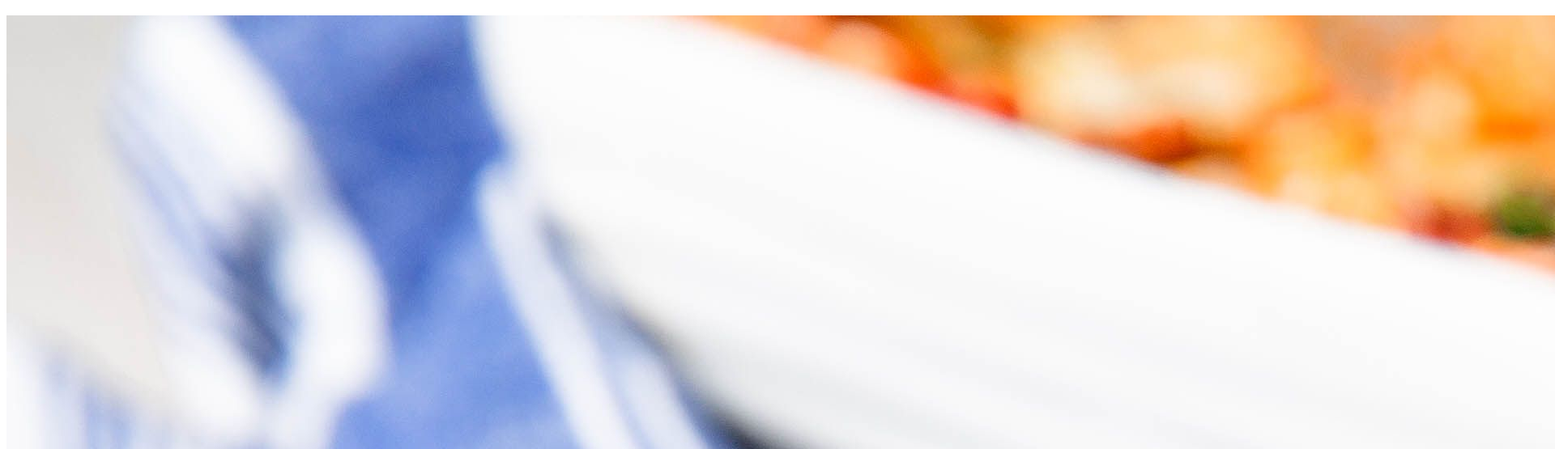
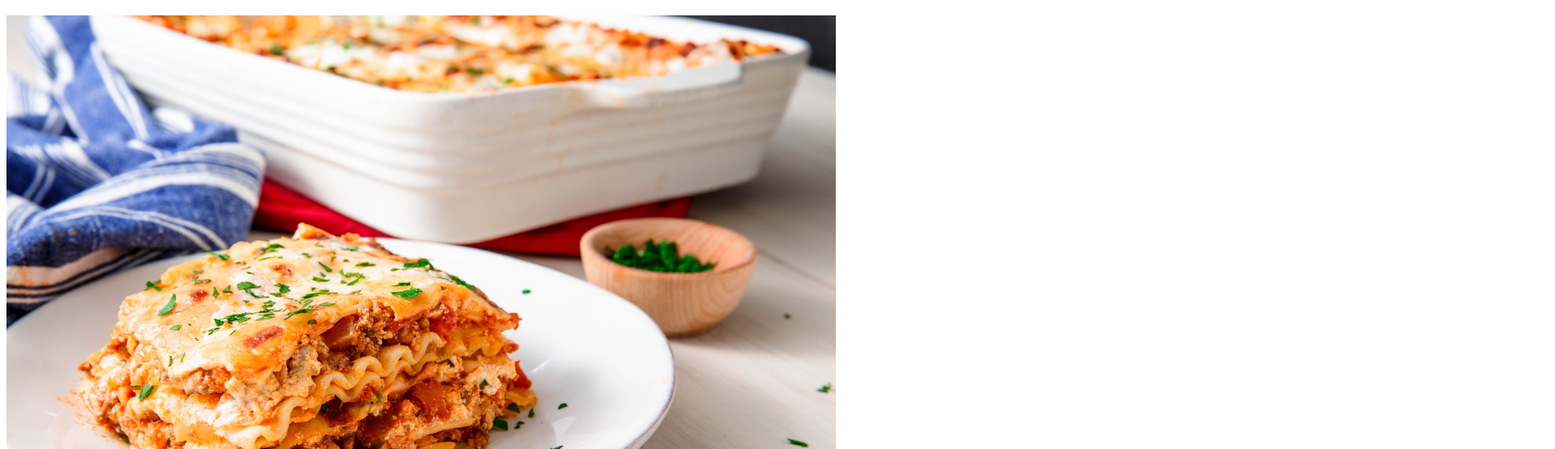
Before and after one commit to ps3ud/odin_recipes, a plain HTML site: page recipes/lasagna.html in a window 1280 px wide. Shown: the part 61-616 px from the top of the page at 81% size, 1920 px wide, since content can reach past the window. Drawn offline with Linux system fonts and the light colour scheme.

Commit message:
Reduce size of dish image

```diff
--- a/recipes/lasagna.html
+++ b/recipes/lasagna.html
@@ -6,6 +6,6 @@
     </head>
     <body>
         <h1>World's Best Lasagna</h1>
-        <img src="../images/lasagna.jpg" alt="Image of finished lasagna">
+        <img src="../images/lasagna.jpg" width="1024" alt="Image of finished lasagna">
     </body>
 </html>
```
